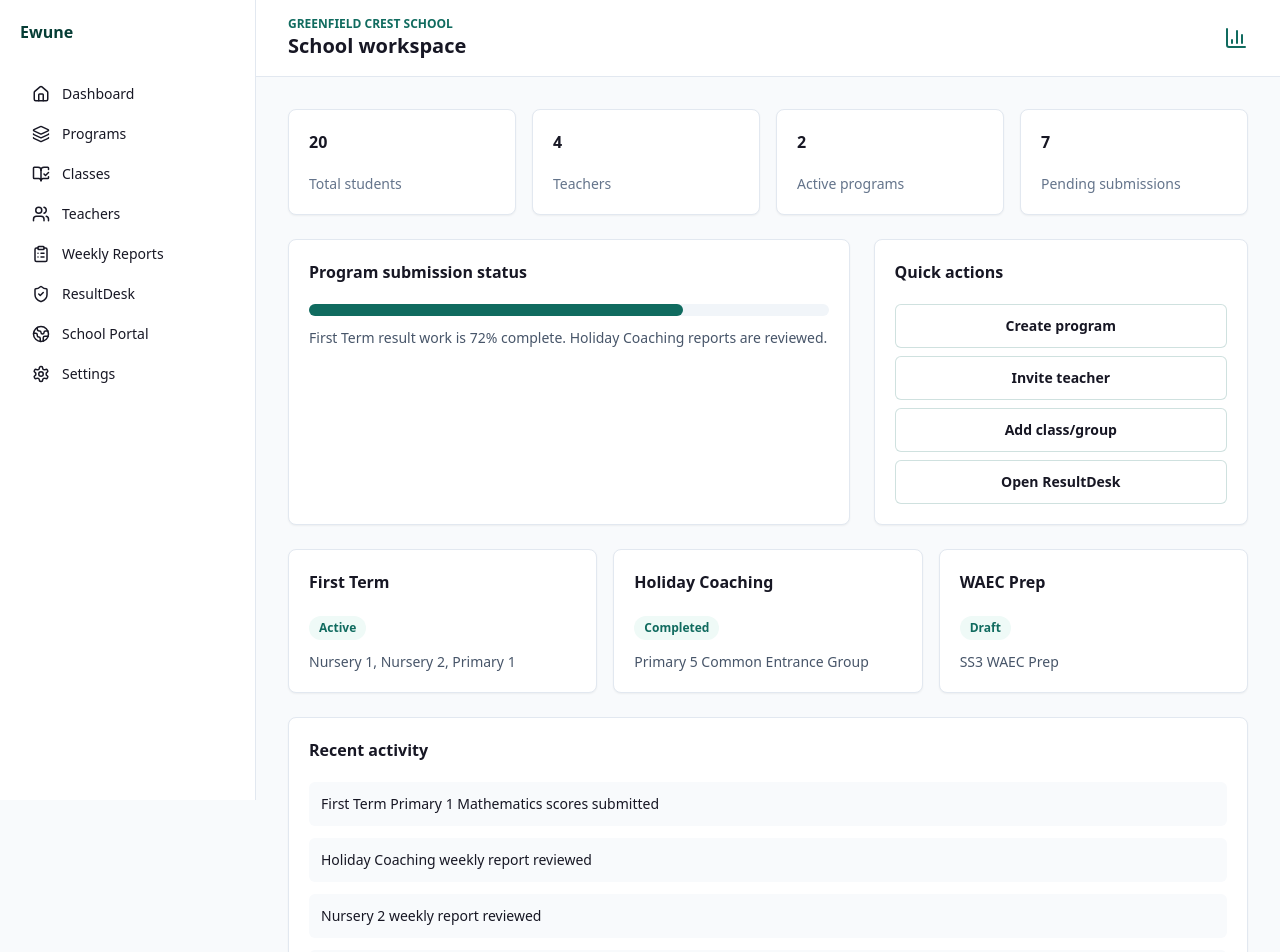
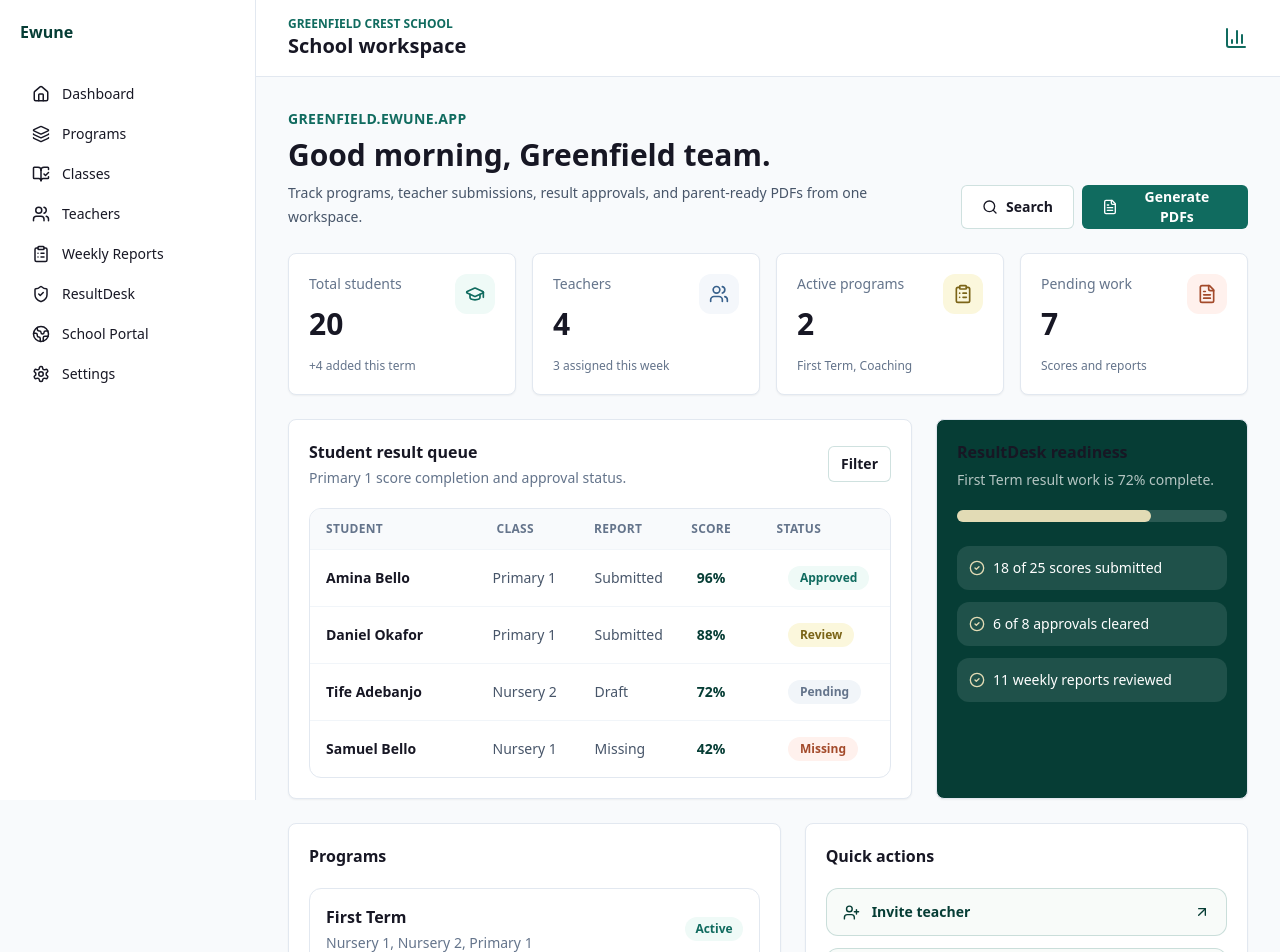
Before and after one commit to userube/result-desk-fe, a Next.js app: page /app/dashboard in a window 1280 px wide. Shown: the top 952 px of the page. Built offline with nearby package versions, Linux system fonts and the light colour scheme.

Commit message:
Polish dashboard and demo CTAs

```diff
--- a/src/app/app/dashboard/page.tsx
+++ b/src/app/app/dashboard/page.tsx
@@ -2,35 +2,157 @@ import { AppShell } from "@/components/app-shell";
 import { Badge } from "@/components/ui/badge";
 import { Button } from "@/components/ui/button";
 import { Card, CardContent, CardHeader, CardTitle } from "@/components/ui/card";
-import { activity, metrics, programs } from "@/lib/demo-data";
+import { activity, programs, school } from "@/lib/demo-data";
+import { ArrowUpRight, CheckCircle2, ClipboardList, FileText, GraduationCap, Search, UserPlus, Users } from "lucide-react";
+
+const metrics = [
+  { label: "Total students", value: "20", helper: "+4 added this term", tone: "bg-[#effaf7] text-brand", icon: GraduationCap },
+  { label: "Teachers", value: "4", helper: "3 assigned this week", tone: "bg-[#f4f7fb] text-[#38618c]", icon: Users },
+  { label: "Active programs", value: "2", helper: "First Term, Coaching", tone: "bg-[#fbf7dc] text-[#7b6417]", icon: ClipboardList },
+  { label: "Pending work", value: "7", helper: "Scores and reports", tone: "bg-[#fff1ed] text-[#a34a2a]", icon: FileText }
+];
+
+const resultRows = [
+  { name: "Amina Bello", klass: "Primary 1", report: "Submitted", score: "96%", status: "Approved" },
+  { name: "Daniel Okafor", klass: "Primary 1", report: "Submitted", score: "88%", status: "Review" },
+  { name: "Tife Adebanjo", klass: "Nursery 2", report: "Draft", score: "72%", status: "Pending" },
+  { name: "Samuel Bello", klass: "Nursery 1", report: "Missing", score: "42%", status: "Missing" }
+];
+
+const quickActions = [
+  ["Invite teacher", UserPlus],
+  ["Open ResultDesk", FileText],
+  ["Review reports", ClipboardList],
+  ["Add student", GraduationCap]
+];
+
+const statusClass: Record<string, string> = {
+  Approved: "bg-brand-soft text-brand",
+  Review: "bg-[#fbf7dc] text-[#7b6417]",
+  Pending: "bg-slate-100 text-slate-500",
+  Missing: "bg-[#fff1ed] text-[#a34a2a]"
+};
 
 export default function DashboardPage() {
   return (
     <AppShell>
-      <div className="grid gap-4 sm:grid-cols-2 xl:grid-cols-4">
-        {metrics.map((metric) => <Card key={metric.label}><CardHeader><CardTitle>{metric.value}</CardTitle></CardHeader><CardContent><p className="text-sm text-slate-500">{metric.label}</p></CardContent></Card>)}
+      <div className="flex flex-col justify-between gap-4 lg:flex-row lg:items-end">
+        <div>
+          <p className="text-sm font-semibold uppercase tracking-wide text-brand">{school.portal}</p>
+          <h2 className="mt-2 text-2xl font-bold md:text-3xl">Good morning, Greenfield team.</h2>
+          <p className="mt-2 max-w-2xl text-sm leading-6 text-slate-600">
+            Track programs, teacher submissions, result approvals, and parent-ready PDFs from one workspace.
+          </p>
+        </div>
+        <div className="flex gap-2">
+          <Button variant="outline" className="bg-white"><Search size={16} /> Search</Button>
+          <Button><FileText size={16} /> Generate PDFs</Button>
+        </div>
       </div>
-      <div className="mt-6 grid gap-6 lg:grid-cols-[1.2fr_0.8fr]">
-        <Card>
-          <CardHeader><CardTitle>Program submission status</CardTitle></CardHeader>
+
+      <div className="mt-6 grid gap-4 sm:grid-cols-2 xl:grid-cols-4">
+        {metrics.map(({ label, value, helper, tone, icon: Icon }) => (
+          <Card className="overflow-hidden border-slate-200 bg-white shadow-sm" key={label}>
+            <CardContent className="p-5">
+              <div className="flex items-start justify-between">
+                <div>
+                  <p className="text-sm text-slate-500">{label}</p>
+                  <p className="mt-3 text-3xl font-bold">{value}</p>
+                </div>
+                <span className={`grid size-10 place-items-center rounded-xl ${tone}`}><Icon size={20} /></span>
+              </div>
+              <p className="mt-4 text-xs font-medium text-slate-500">{helper}</p>
+            </CardContent>
+          </Card>
+        ))}
+      </div>
+
+      <div className="mt-6 grid gap-6 xl:grid-cols-[1.4fr_0.7fr]">
+        <Card className="border-slate-200 bg-white shadow-sm">
+          <CardHeader className="flex flex-row items-start justify-between gap-4">
+            <div>
+              <CardTitle>Student result queue</CardTitle>
+              <p className="mt-1 text-sm text-slate-500">Primary 1 score completion and approval status.</p>
+            </div>
+            <Button variant="outline" size="sm" className="bg-white">Filter</Button>
+          </CardHeader>
           <CardContent>
-            <div className="h-3 rounded-full bg-slate-100"><div className="h-3 w-[72%] rounded-full bg-brand" /></div>
-            <p className="mt-3 text-sm text-slate-600">First Term result work is 72% complete. Holiday Coaching reports are reviewed.</p>
+            <div className="overflow-hidden rounded-xl border border-slate-200">
+              <div className="hidden grid-cols-[1.4fr_0.8fr_0.8fr_0.7fr_0.8fr] bg-slate-50 px-4 py-3 text-xs font-semibold uppercase tracking-wide text-slate-500 md:grid">
+                <span>Student</span><span>Class</span><span>Report</span><span>Score</span><span>Status</span>
+              </div>
+              {resultRows.map((row) => (
+                <div className="grid gap-3 border-t border-slate-100 px-4 py-4 text-sm md:grid-cols-[1.4fr_0.8fr_0.8fr_0.7fr_0.8fr] md:items-center md:gap-4" key={row.name}>
+                  <div>
+                    <p className="font-semibold">{row.name}</p>
+                    <p className="mt-1 text-xs text-slate-500 md:hidden">{row.klass} • {row.report}</p>
+                  </div>
+                  <span className="hidden text-slate-600 md:block">{row.klass}</span>
+                  <span className="hidden text-slate-600 md:block">{row.report}</span>
+                  <span className="font-bold text-brand-dark">{row.score}</span>
+                  <span className={`w-fit rounded-full px-3 py-1 text-xs font-semibold ${statusClass[row.status]}`}>{row.status}</span>
+                </div>
+              ))}
+            </div>
           </CardContent>
         </Card>
-        <Card>
-          <CardHeader><CardTitle>Quick actions</CardTitle></CardHeader>
-          <CardContent className="grid gap-2">
-            {["Create program", "Invite teacher", "Add class/group", "Open ResultDesk"].map((item) => <Button variant="outline" key={item}>{item}</Button>)}
+
+        <Card className="border-slate-200 bg-[#063d35] text-white shadow-sm">
+          <CardHeader>
+            <CardTitle>ResultDesk readiness</CardTitle>
+            <p className="text-sm text-white/70">First Term result work is 72% complete.</p>
+          </CardHeader>
+          <CardContent>
+            <div className="h-3 rounded-full bg-white/15"><div className="h-3 w-[72%] rounded-full bg-[#e2dbb5]" /></div>
+            <div className="mt-6 grid gap-3">
+              {["18 of 25 scores submitted", "6 of 8 approvals cleared", "11 weekly reports reviewed"].map((item) => (
+                <p className="flex items-center gap-2 rounded-xl bg-white/10 p-3 text-sm" key={item}>
+                  <CheckCircle2 size={16} className="text-[#e2dbb5]" /> {item}
+                </p>
+              ))}
+            </div>
           </CardContent>
         </Card>
       </div>
-      <div className="mt-6 grid gap-4 md:grid-cols-3">
-        {programs.map((program) => <Card key={program.name}><CardHeader><CardTitle>{program.name}</CardTitle></CardHeader><CardContent><Badge>{program.status}</Badge><p className="mt-3 text-sm text-slate-600">{program.groups}</p></CardContent></Card>)}
+
+      <div className="mt-6 grid gap-6 xl:grid-cols-[1fr_0.9fr]">
+        <Card className="border-slate-200 bg-white shadow-sm">
+          <CardHeader>
+            <CardTitle>Programs</CardTitle>
+          </CardHeader>
+          <CardContent className="grid gap-3">
+            {programs.map((program) => (
+              <div className="flex flex-col justify-between gap-3 rounded-xl border border-slate-200 p-4 sm:flex-row sm:items-center" key={program.name}>
+                <div>
+                  <p className="font-semibold">{program.name}</p>
+                  <p className="mt-1 text-sm text-slate-500">{program.groups}</p>
+                </div>
+                <Badge>{program.status}</Badge>
+              </div>
+            ))}
+          </CardContent>
+        </Card>
+
+        <Card className="border-slate-200 bg-white shadow-sm">
+          <CardHeader>
+            <CardTitle>Quick actions</CardTitle>
+          </CardHeader>
+          <CardContent className="grid gap-3">
+            {quickActions.map(([label, Icon]) => (
+              <Button className="h-12 justify-between rounded-xl bg-[#f8fbf9] px-4 text-brand-dark hover:bg-brand-soft" variant="outline" key={label as string}>
+                <span className="inline-flex items-center gap-3"><Icon size={17} /> {label as string}</span>
+                <ArrowUpRight size={16} />
+              </Button>
+            ))}
+          </CardContent>
+        </Card>
       </div>
-      <Card className="mt-6">
+
+      <Card className="mt-6 border-slate-200 bg-white shadow-sm">
         <CardHeader><CardTitle>Recent activity</CardTitle></CardHeader>
-        <CardContent className="grid gap-3">{activity.map((item) => <p className="rounded-md bg-slate-50 p-3 text-sm" key={item}>{item}</p>)}</CardContent>
+        <CardContent className="grid gap-3">
+          {activity.map((item) => <p className="rounded-xl bg-slate-50 p-4 text-sm" key={item}>{item}</p>)}
+        </CardContent>
       </Card>
     </AppShell>
   );
--- a/src/app/page.tsx
+++ b/src/app/page.tsx
@@ -117,6 +117,7 @@ export default function LandingPage() {
           <div className="mt-8 flex flex-col gap-3 sm:flex-row">
             <Button asChild className="bg-[#171724] shadow-lg hover:bg-brand-dark"><Link href="/signup"><span className="size-2 rounded-full bg-[#e2dbb5]" /> Start free pilot <ArrowRight size={18} /></Link></Button>
             <Button asChild variant="outline"><Link href="/demo">View live demo</Link></Button>
+            <Button asChild variant="ghost"><a href="mailto:hello@pulchrilabs.com?subject=Book%20an%20Ewune%20demo">Book a demo</a></Button>
           </div>
 
           <div className="mt-16 w-full max-w-5xl px-2 md:mt-20">
@@ -235,7 +236,10 @@ export default function LandingPage() {
       <section className="px-4 pb-16 text-center">
         <div className="mx-auto max-w-4xl rounded-[28px] border border-[#dfe3de] bg-white p-8 shadow-soft">
           <h2 className="text-3xl font-bold md:text-5xl">Give teachers a simple place to submit. Give management a clear place to approve.</h2>
-          <Button asChild className="mt-6"><Link href="/signup">Start free pilot <ArrowRight size={18} /></Link></Button>
+          <div className="mt-6 flex flex-col justify-center gap-3 sm:flex-row">
+            <Button asChild><Link href="/signup">Start free pilot <ArrowRight size={18} /></Link></Button>
+            <Button asChild variant="outline"><a href="mailto:hello@pulchrilabs.com?subject=Book%20an%20Ewune%20demo">Book a demo</a></Button>
+          </div>
         </div>
       </section>
 
@@ -263,6 +267,7 @@ export default function LandingPage() {
             <p className="font-semibold text-brand-dark">Portal</p>
             <div className="mt-4 grid gap-3 text-sm text-slate-600">
               <Link href="/demo">Live demo</Link>
+              <a href="mailto:hello@pulchrilabs.com?subject=Book%20an%20Ewune%20demo">Book a demo</a>
               <Link href="/login">Login</Link>
               <Link href="/signup">Start free pilot</Link>
             </div>
```
